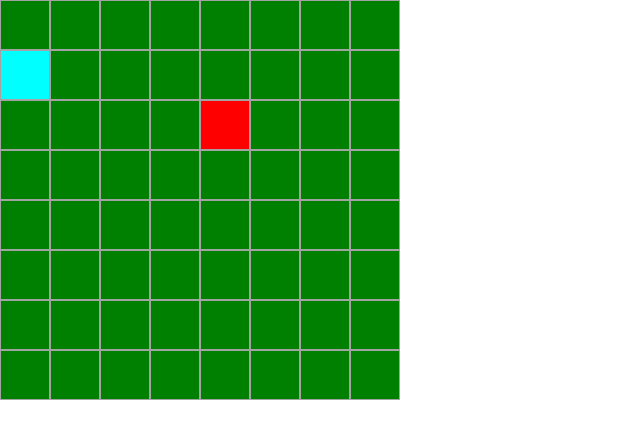
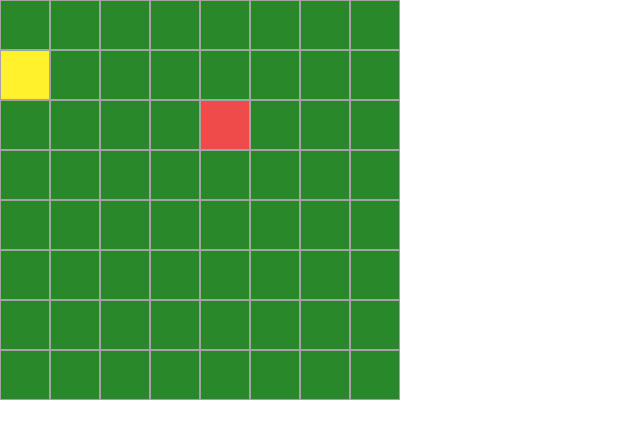
Before and after one commit to dingdongg/pathfinding, a React (Create React App) app: page / in a window 1280 px wide. Shown: the top 438 px of the page, without its empty margins (0-640 px from the left). Built offline with nearby package versions, Linux system fonts and the light colour scheme.

Commit message:
Implemented working wall segments

```diff
--- a/src/App.css
+++ b/src/App.css
@@ -17,40 +17,60 @@ code {
   position: relative;
   width: 50px;
   height: 50px;
-  background-color: green;
+  background-color: #298829;
   border: 1px #a3a3a3 solid;
 }
 
 .start-node {
-  background-color: aqua;
+  background-color: #fff12b;
 }
 
 .end-node {
-  background-color: red;
+  background-color: #f04b4b;
 }
 
-.wall-node {
-  background-color: #a3563f;
+.wall-node .wall-segments {
+  display: grid;
+  position: relative;
+  width: 100%;
+  height: 100%;
+  grid-template-rows: 1fr 2fr 1fr;
+  grid-template-columns: 1fr 2fr 1fr;
+  grid-auto-flow: dense;
+}
+
+.wall-node .wall-segments .wall-segment {
+  background-color: #109dee;
 }
 
 .node {
   position: relative;
   width: 50px;
   height: 50px;
-  background-color: green;
+  background-color: #298829;
   border: 1px #a3a3a3 solid;
 }
 
 .start-node {
-  background-color: aqua;
+  background-color: #fff12b;
 }
 
 .end-node {
-  background-color: red;
+  background-color: #f04b4b;
 }
 
-.wall-node {
-  background-color: #a3563f;
+.wall-node .wall-segments {
+  display: grid;
+  position: relative;
+  width: 100%;
+  height: 100%;
+  grid-template-rows: 1fr 2fr 1fr;
+  grid-template-columns: 1fr 2fr 1fr;
+  grid-auto-flow: dense;
+}
+
+.wall-node .wall-segments .wall-segment {
+  background-color: #109dee;
 }
 
 .board {
--- a/src/App/Board.js
+++ b/src/App/Board.js
@@ -75,7 +75,7 @@ export default class Board extends Component {
 
     renderNode(node) {
         const index = node.row * BOARD_WIDTH + node.col;
-        return <Node key={index} row={node.row} col={node.col} nodeType={node.nodeType} wallClasses={node.wallClasses}
+        return <Node key={index} row={node.row} col={node.col} nodeType={node.nodeType} wallSegments={node.wallSegments}
             onMouseDown={(row, col) => this.handleMouseDown(row, col)}
             onMouseEnter={(row, col) => this.handleMouseEnter(row, col)}
             onMouseUp={() => this.handleMouseUp()} />
@@ -114,7 +114,7 @@ function createInitGrid() {
             row: row,
             col: col,
             nodeType: nodeType,
-            wallClasses: "",
+            wallSegments: new Array(9).fill(false),
         }
     }
 }
@@ -151,8 +151,8 @@ function modifyGridWall(grid, row, col) {
     for (let x = row - 1; x <= row + 1; x++) {
         for (let y = col - 1; y <= col + 1; y++) {
             try {
-                getNode(grid, x, y).wallClasses = getwallClasses(grid, x, y);
-            } catch(e) {
+                getNode(grid, x, y).wallSegments = getWallSegments(grid, x, y);
+            } catch (e) {
                 // Out of bounds exception. Do nothing
             }
         }
@@ -162,18 +162,51 @@ function modifyGridWall(grid, row, col) {
 
 // Assuming the node at the specified row and col is a wall, will return its corresponding "wall class"
 // Used for css purposes
-function getwallClasses(grid, row, col) {
-    let ret = "";
-    for (let x = row - 1; x <= row + 1; x++) {
-        for (let y = col - 1; y <= col + 1; y++) {
-            if (x === row && y === col) {continue;}
-            let node = undefined;
-            try {
-                node = getNode(grid, x, y);
-            } catch(e) {
-                // Out of bounds exception. Do nothing
+function getWallSegments(grid, row, col) {
+    let ret = new Array(9);
+    ret[4] = true;
+
+    // First do direct edges
+    for (let i = 1; i < ret.length; i += 2) {
+        try {
+            switch (i) {
+                case 1:
+                    ret[i] = getNode(grid, row - 1, col).nodeType === WallNode;
+                    break;
+                case 3:
+                    ret[i] = getNode(grid, row, col - 1).nodeType === WallNode;
+                    break;
+                case 5:
+                    ret[i] = getNode(grid, row, col + 1).nodeType === WallNode;
+                    break;
+                case 7:
+                    ret[i] = getNode(grid, row + 1, col).nodeType === WallNode;
+                    break;
             }
-            ret += (node && node.nodeType === WallNode) ? `wall-class-${3*(x-row+1) + (y-col+1)} `: "";
+        } catch (e) {
+            // Out of bounds exception. Do nothing
+        }
+    }
+
+    // Then handle corners
+    for (let i = 0; i < ret.length; i += 2) {
+        try {
+            switch (i) {
+                case 0:
+                    ret[i] = ret[1] && ret[3] && getNode(grid, row-1, col-1).nodeType === WallNode;
+                    break;
+                case 2:
+                    ret[i] = ret[1] && ret[5] && getNode(grid, row-1, col+1).nodeType === WallNode;
+                    break;
+                case 6:
+                    ret[i] = ret[3] && ret[7] && getNode(grid, row+1, col-1).nodeType === WallNode;
+                    break;
+                case 8:
+                    ret[i] = ret[5] && ret[7] && getNode(grid, row+1, col+1).nodeType === WallNode;
+                    break;
+            }
+        } catch (e) {
+            // Out of bounds exception. Do nothing
         }
     }
     return ret;
@@ -181,5 +214,6 @@ function getwallClasses(grid, row, col) {
 
 
 function getNode(grid, row, col) {
+    if (row >= BOARD_HEIGHT || col >= BOARD_WIDTH || row < 0 || col < 0) { throw "Invalid row or column."};
     return grid[row * BOARD_WIDTH + col];
 }
--- a/src/App/Node.js
+++ b/src/App/Node.js
@@ -4,6 +4,15 @@ import Board, { StartNode, EndNode, WallNode } from './Board';
 export default class Node extends Component {
     constructor(props) {
         super(props);
+    }
+
+    renderWallSegments() {
+        const segments = new Array(9);
+        for (let i = 0; i < segments.length; i++) {
+            const className = this.props.wallSegments[i] ? "wall-segment" : "";
+            segments[i] = <div key={i} className={className}></div>
+        }
+        return <div className="wall-segments">{segments}</div>
     }
 
     render() {
@@ -19,7 +28,6 @@ export default class Node extends Component {
                 extraClasses = "wall-node";
                 break;
         }
-        extraClasses += ` ${this.props.wallClasses}`
         const row = this.props.row, col = this.props.col;
 
         return (
@@ -27,7 +35,7 @@ export default class Node extends Component {
                 onMouseDown={() => this.props.onMouseDown(row, col)}
                 onMouseEnter={() => this.props.onMouseEnter(row, col)}
                 onMouseUp={() => this.props.onMouseUp()}>
-                {this.props.index}</div>
+                {this.renderWallSegments()}</div>
         )
     }
 }
--- a/src/Sass/_node.scss
+++ b/src/Sass/_node.scss
@@ -4,18 +4,30 @@ $length: 50px;
   position: relative;
   width: $length;
   height: $length;
-  background-color: green;
+  background-color: rgb(41, 136, 41);
   border: 1px rgb(163, 163, 163) solid;
 }
 
 .start-node {
-    background-color: aqua;
+  background-color: rgb(255, 241, 43);
 }
 
 .end-node {
-    background-color: red;
+  background-color: rgb(240, 75, 75);
 }
 
 .wall-node {
-  background-color: rgb(163, 86, 63);
+  .wall-segments {
+    display: grid;
+    position: relative;
+    width: 100%;
+    height: 100%;
+    grid-template-rows: 1fr 2fr 1fr;
+    grid-template-columns: 1fr 2fr 1fr;
+    grid-auto-flow: dense;
+
+    .wall-segment {
+      background-color: rgb(16, 157, 238);
+    }
+  }
 }
```
Also changed, not shown: 1 other file (tests, documents, lock files or other folders).
